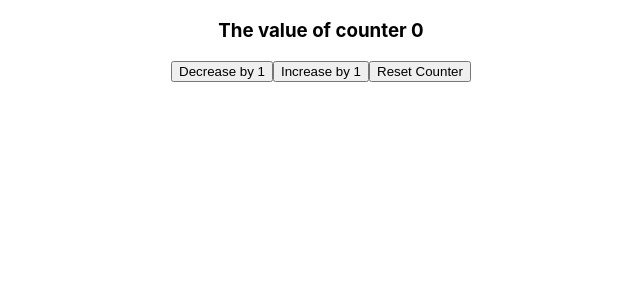
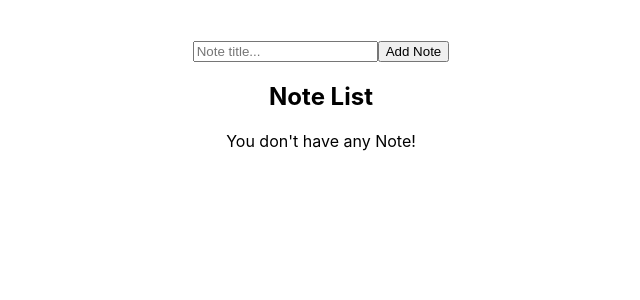
Before and after one commit to jiboninfo1994/60-days-of-code-challenge, a React (Create React App) app: page / in a window 1280 px wide. Shown: the top 300 px of the page, without its empty margins (319-959 px from the left). Built offline with nearby package versions, Linux system fonts and the light colour scheme.

Commit message:
Note ticking app is donewith class-2-video-7-8

```diff
--- a/src/App.js
+++ b/src/App.js
@@ -2,34 +2,90 @@ import { useState } from 'react';
 import './App.css';
 
 function App() {
-  const [counter, setCounter] = useState(0);
-  const increaseCounter = (byCount) => {
-    setCounter(counter + byCount.payload);
+  const [noteTitle, setNoteTitle] = useState('');
+  const [notes, setNotes] = useState([]);
+  const [editMode, setEditMode] = useState(false);
+  const [editableNote, setEditableNote] = useState(null);
+
+  // Submit handler
+  const submitHandler = (e) => {
+    e.preventDefault();
+
+    if (!noteTitle) {
+      return alert('Note title field is required!');
+    }
+    editMode ? updateHandler() : createHandler();
   };
-  const decreaseCounter = (byCount) => {
-    setCounter(counter - byCount.payload);
+
+  // Create handler
+  const createHandler = () => {
+    const newNote = {
+      id: Date.now().toString(),
+      title: noteTitle
+    };
+
+    setNotes([...notes, newNote]);
+    setNoteTitle('');
   };
+
+  // Delete handler
+  const deleteHandler = (id) => {
+    setNotes(notes?.filter((item) => item.id !== id));
+  };
+
+  // Edit handler
+  const editHandler = (note) => {
+    setEditMode(true);
+    setEditableNote(note);
+    setNoteTitle(note.title);
+  };
+
+  // Update Handler
+  const updateHandler = () => {
+    console.log('I am update');
+    setNotes(
+      notes.map((item) => {
+        if (item.id === editableNote.id) {
+          return { ...item, title: noteTitle };
+        }
+
+        return item;
+      })
+    );
+    setEditMode(false);
+    setEditableNote(null);
+    setNoteTitle('');
+  };
+
   return (
-    <div className="App">
-      <div className="counter-app">
-        <h3>The value of counter {counter}</h3>
-        <button
-          className={counter === 0 ? 'disabled' : ''}
-          onClick={() => decreaseCounter({ payload: 1 })}
-          type="button"
-        >
-          Decrease by 1
-        </button>
-        <button
-          className={counter === 10 ? 'disabled' : ''}
-          type="button"
-          onClick={() => increaseCounter({ payload: 1 })}
-        >
-          Increase by 1
-        </button>
-        <button type="button" onClick={() => setCounter(0)}>
-          Reset Counter
-        </button>
+    <div className="App" style={{ marginTop: '40px' }}>
+      <form onSubmit={submitHandler}>
+        <input
+          type="text"
+          placeholder="Note title..."
+          value={noteTitle}
+          onChange={(e) => setNoteTitle(e.target.value)}
+        />
+        <button type="submit">{editMode ? 'Update Note' : 'Add Note'}</button>
+      </form>
+      <div className="note-list">
+        <h2>Note List</h2>
+        {notes && notes.length < 1 && <p>You don't have any Note!</p>}
+        {notes && notes.length > 0 && (
+          <ul>
+            {notes?.map((note) => (
+              <li key={note.id}>
+                <span>{note.title}</span>
+                <button type="button" onClick={() => editHandler(note)}>
+                  Edit Note
+                </button>
+                <button type="button" onClick={() => deleteHandler(note.id)}>
+                  Delete
+                </button>
+              </li>
+            ))}
+          </ul>
+        )}
       </div>
     </div>
   );
```
